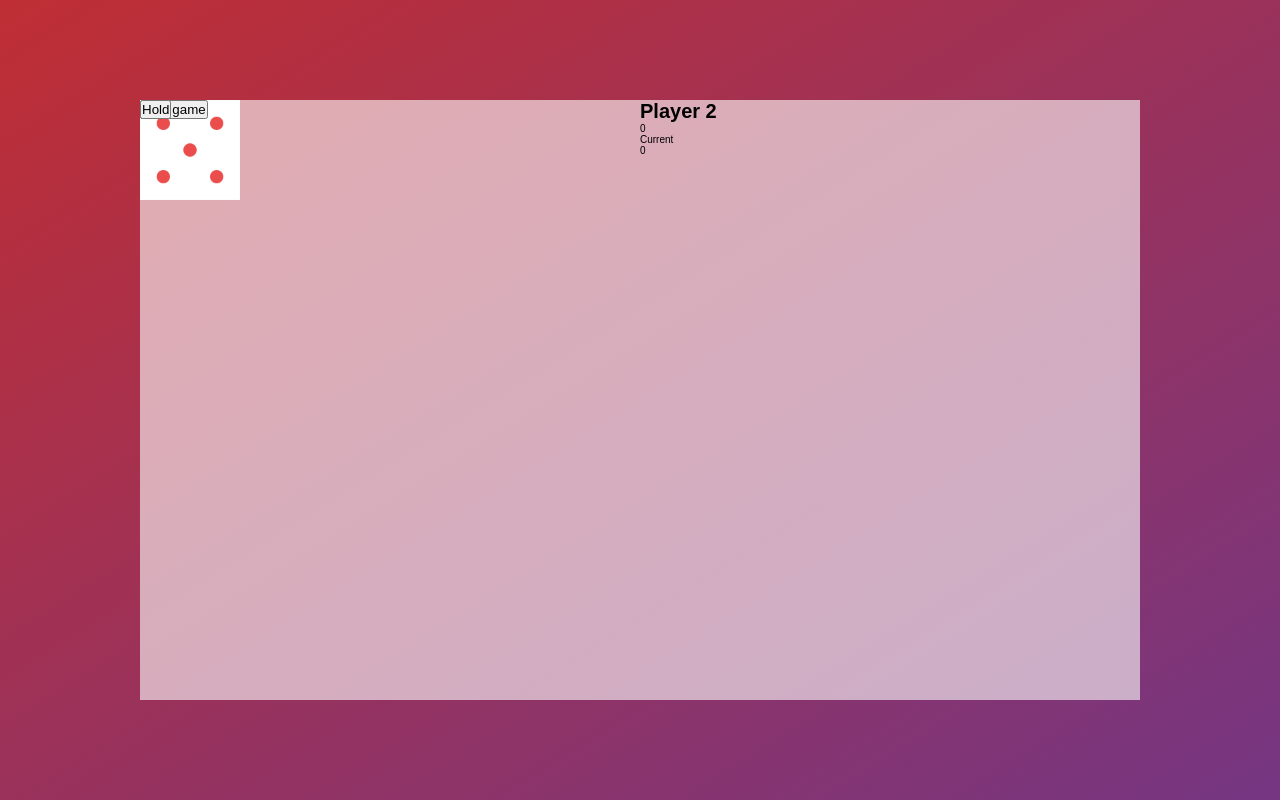
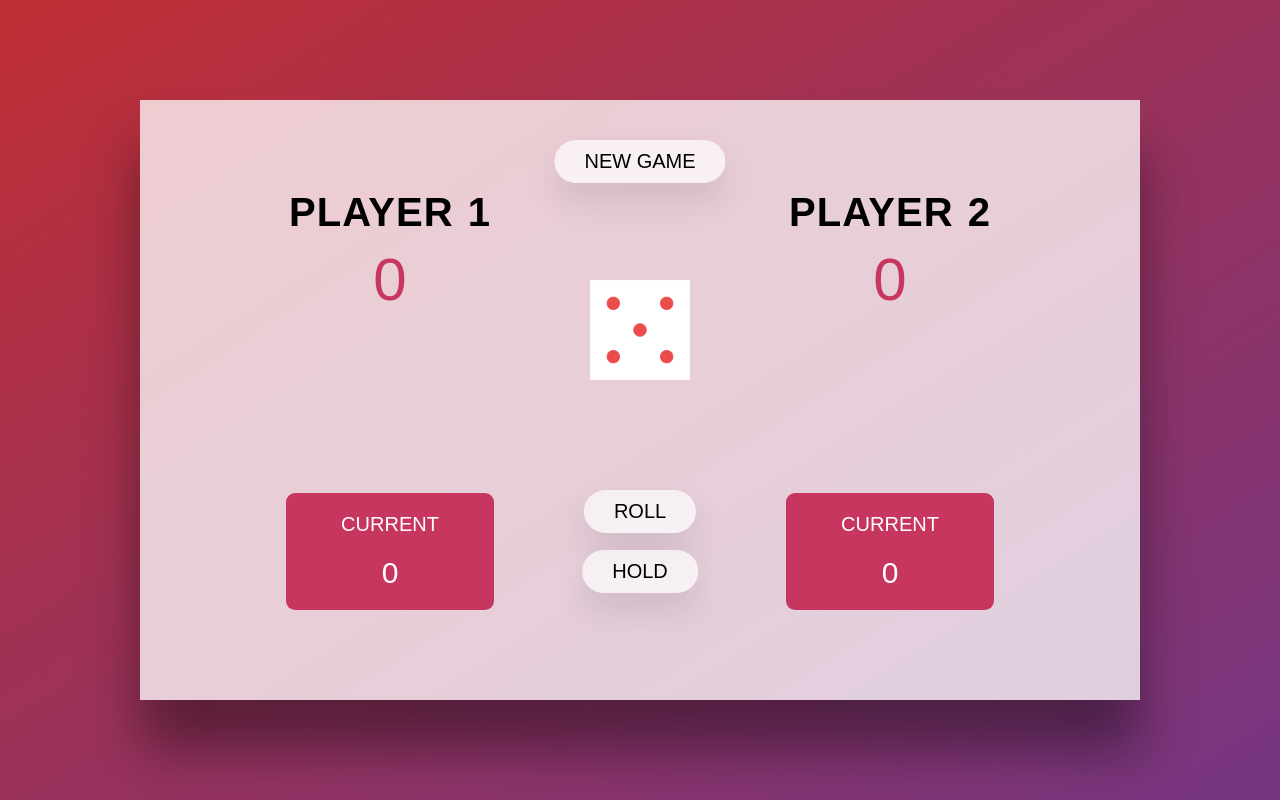
Before and after one commit to Yustes88/Pick-game, a plain HTML site: page index.html in a window 1280 px wide. Drawn offline with Linux system fonts and the light colour scheme.

Commit message:
Sets game style

```diff
--- a/index.html
+++ b/index.html
@@ -11,7 +11,7 @@
     <main>
         <div class="container">
             <div class="player player--0 player--active">
-                <div class="title"><h1>Player 1</h1></div>
+                <div class="title">Player 1</div>
                 <div class="score" id="score--0">0</div>
                 <div class="current">
                     <div class="current-label">Current</div>
@@ -19,7 +19,7 @@
                 </div>
             </div>
             <div class="player player--1 player--active">
-                <div class="title"><h1>Player 2</h1></div>
+                <div class="title">Player 2</div>
                 <div class="score" id="score--1">0</div>
                 <div class="current">
                     <div class="current-label">Current</div>
--- a/styles.css
+++ b/styles.css
@@ -23,21 +23,125 @@ body {
     background-color: rgba(255, 255, 255, 0.6);
     width: 100rem;
     height: 60rem;
+    box-shadow: 0 5rem 5rem rgba(0, 0, 0, 0.4);
     position: relative;
     display: flex;
+    overflow: hidden;
+    transition: all 0.8s;
 }
 
 .player {
     display: flex;
     flex-direction: column;
     flex: 50;
+    padding: 9rem;
+    align-items: center;
+}
+
+.title {
+    position: relative;
+    font-size: 4rem;
+    font-weight: 400;
+    text-transform: uppercase;
+    letter-spacing: 1px;
+    word-spacing: 2px;
+    margin-bottom: 1rem;
+}
+
+.score {
+    font-size: 6rem;
+    font-weight: 400;
+    color: #c7365f;
+    margin-bottom: auto;
+}
+
+.current {
+    background-color: #c7365f;
+    text-transform: uppercase;
+    opacity: 0.8;
+    color: white;
+    text-align: center;
+    width: 65%;
+    padding: 2rem;
+    border-radius: 9px;
+}
+
+.current-label {
+    font-size: 2rem;
+    margin-bottom: 2rem;
+}
+
+.current-score {
+    font-size: 3rem;
 }
 
 .dice {
     position: absolute;
     width: 10rem;
+    top: 30%;
+    left: 50%;
+    transform: translate(-50%);
 }
 
 .btn {
     position: absolute;
+    background: none;
+    font-family: inherit;
+    border: none;
+    font-size: 2rem;
+    padding: 1rem 3rem;
+    border-radius: 50rem;
+    text-transform: uppercase;
+    font-weight: 400;
+    background-color: rgba(255, 255, 255, 0.7);
+    left: 50%;
+    box-shadow: 0 1.75rem 3.5rem rgb(0 0 0 / 10%);
+    transform: translate(-50%);
+    cursor: pointer;
+    transition: all 0.2s;
 }
+
+.btn--new {
+    top: 4rem
+}
+
+.btn--roll {
+    top: 39rem
+}
+.btn--hold {
+    top: 45rem
+}
+
+.btn:active{
+    transform: translate(-50%, 3px);
+  box-shadow: 0 1rem 2rem rgba(0, 0, 0, 0.15);
+}
+
+.player--active {
+    background-color: rgba(255, 255, 255, 0.4);
+  }
+
+.player--active .title {
+    font-weight: 700;
+  }
+
+.player--active .score {
+    font-weight: 400;
+  }
+
+  .player--active .current {
+    opacity: 1;
+  }
+
+  .player--winner {
+    background-color: #2f2f2f;
+  }
+
+  .player--winner .title {
+    font-weight: 700;
+    color: #c7365f;
+  }
+
+  .hidden {
+    display: none;
+  }
```
